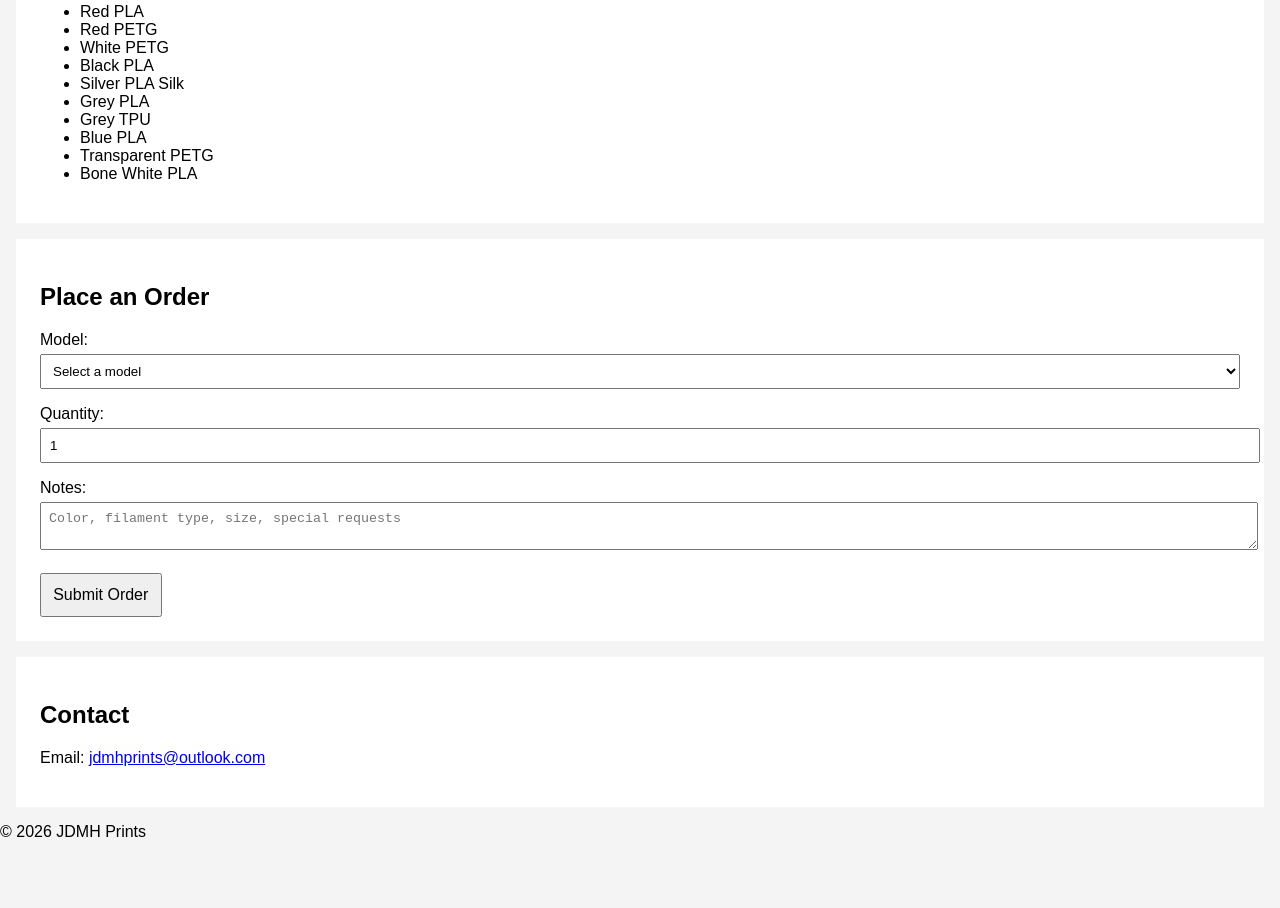
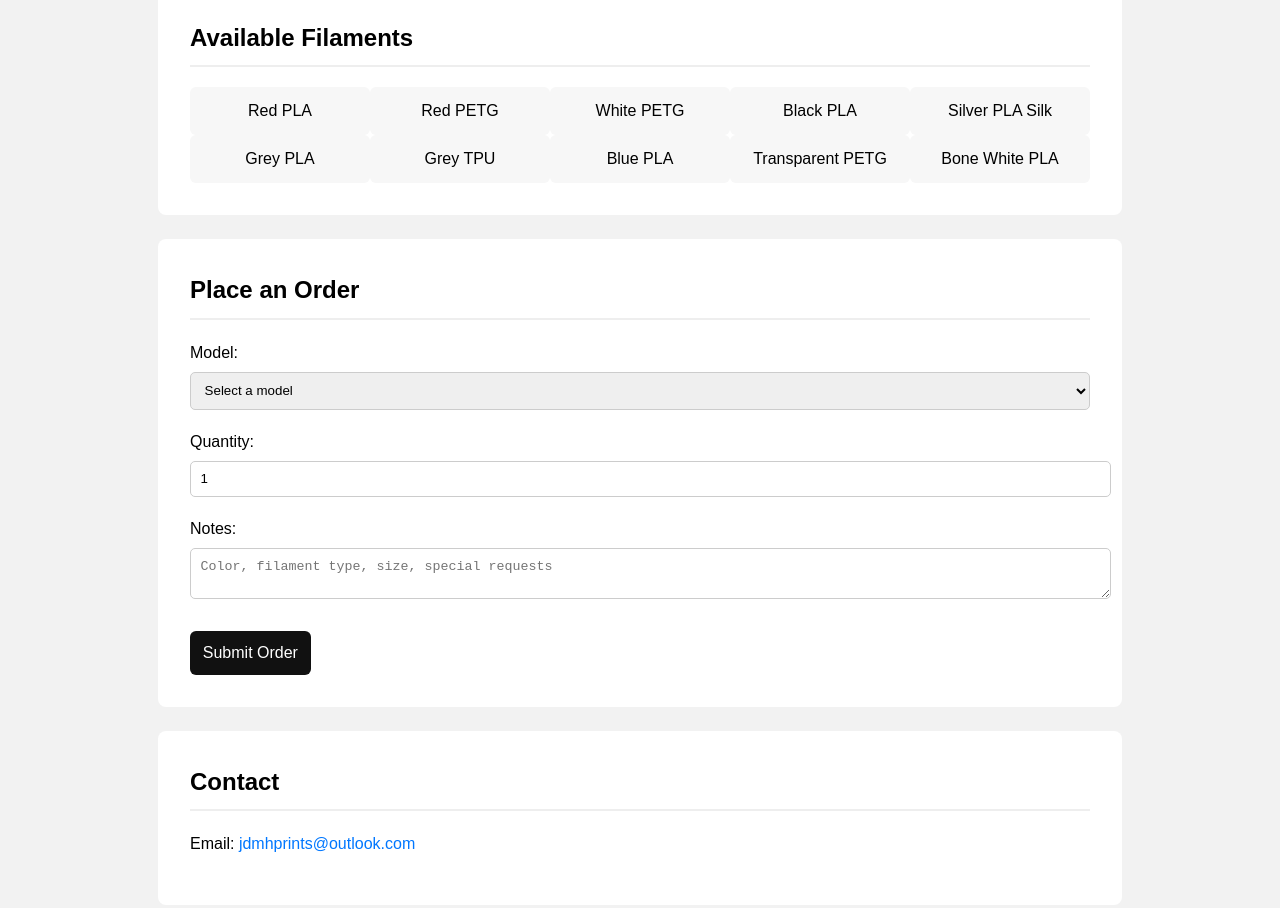
Before and after one commit to jdmhprints-source/JoMa-Prints, a plain HTML site: page index.html in a window 1280 px wide. Shown: the part 738-1646 px from the top of the page. Before the commit the page ends 1595 px from the top, so only its background shows below. Drawn offline with Linux system fonts and the light colour scheme.

Commit message:
Update style.css

```diff
--- a/style.css
+++ b/style.css
@@ -1,35 +1,92 @@
 body {
   font-family: Arial, sans-serif;
-  background: #f4f4f4;
+  background: #f2f2f2;
   margin: 0;
+  line-height: 1.6;
 }
 
 header {
-  background: #111;
+  background: linear-gradient(135deg, #111, #333);
   color: white;
-  padding: 2rem;
+  padding: 3rem 1.5rem;
   text-align: center;
 }
 
 section {
   background: white;
-  margin: 1rem;
-  padding: 1.5rem;
+  margin: 1.5rem auto;
+  padding: 2rem;
+  max-width: 900px;
+  border-radius: 8px;
+}
+
+h2 {
+  margin-top: 0;
+  border-bottom: 2px solid #eee;
+  padding-bottom: 0.5rem;
+}
+
+.model-list,
+.filament-list {
+  display: grid;
+  grid-template-columns: repeat(auto-fit, minmax(180px, 1fr));
+  list-style: none;
+  padding: 0;
+  margin: 1rem 0 0;
+}
+
+.model-list li,
+.filament-list li {
+  background: #f7f7f7;
+  padding: 0.7rem;
+  border-radius: 6px;
+  text-align: center;
+  font-weight: 500;
 }
 
 label {
   display: block;
-  margin-top: 1rem;
+  margin-top: 1.2rem;
 }
 
 input, select, textarea {
   width: 100%;
-  padding: 0.5rem;
-  margin-top: 0.3rem;
+  padding: 0.6rem;
+  margin-top: 0.4rem;
+  border-radius: 5px;
+  border: 1px solid #ccc;
+}
+
+textarea {
+  resize: vertical;
 }
 
 button {
-  margin-top: 1.2rem;
-  padding: 0.7rem;
+  margin-top: 1.5rem;
+  padding: 0.8rem;
   font-size: 1rem;
+  background: #111;
+  color: white;
+  border: none;
+  border-radius: 6px;
+  cursor: pointer;
 }
+
+button:hover {
+  background: #333;
+}
+
+a {
+  color: #0077ff;
+  text-decoration: none;
+}
+
+a:hover {
+  text-decoration: underline;
+}
+
+footer {
+  text-align: center;
+  padding: 1.5rem;
+  color: #666;
+}
```
